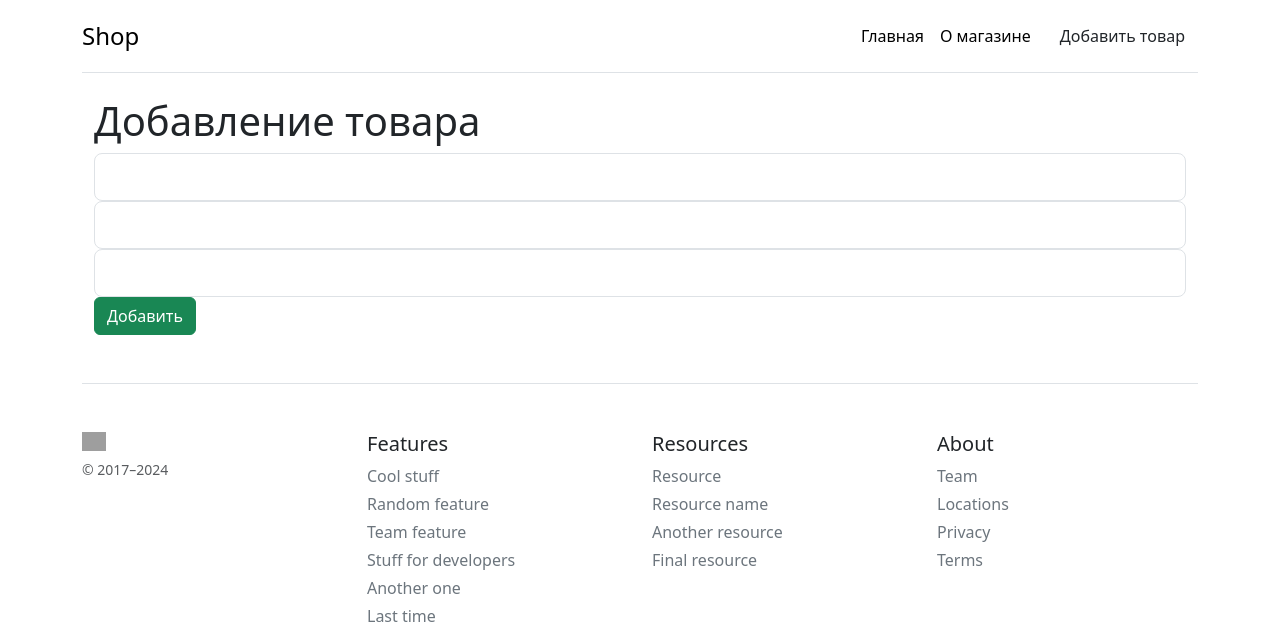
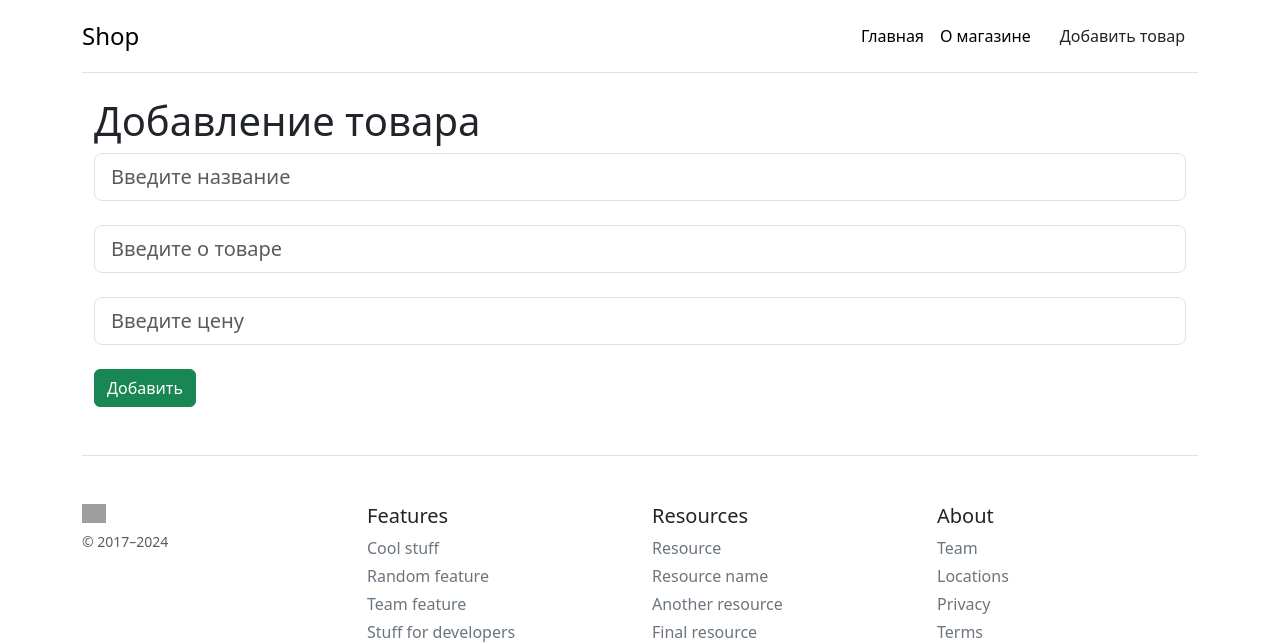
Before and after one commit to Linard26/ShopOnline, a Flask app: page /create in a window 1280 px wide. Shown: the top 642 px of the page. Run offline with Flask 3, Linux system fonts and the light colour scheme; some libraries are stand-ins or nearby versions; grey boxes are pictures that could not be loaded.

Commit message:
оптимизация html-шаблона

```diff
--- a/app.py
+++ b/app.py
@@ -1,4 +1,4 @@
-from flask import Flask, render_template
+from flask import Flask, render_template,request,redirect
 from flask_sqlalchemy import SQLAlchemy
 
 app = Flask(__name__)
@@ -13,19 +13,36 @@ class Item(db.Model):
     price = db.Column(db.Integer, nullable=False)
     isActive = db.Column(db.Boolean, default=True)
 
-
+    def __repr__(self):
+        return self.title
 
 @app.route('/')
 def index():
-    return render_template('index.html')
+    items = Item.query.order_by(Item.price).all()
+    return render_template('index.html', data=items)
 
 @app.route('/about')
 def about():
     return render_template('about.html')
 
-@app.route('/create')
+@app.route('/create', methods=['POST', 'GET'])
 def create():
-    return render_template('create.html')
+    if request.method== 'POST':
+        title = request.form['title']
+        about = request.form['about']
+        price = request.form['price']
+
+        item = Item(title = title, about=about, price=price)
+
+        try:
+            db.session.add(item)
+            db.session.commit()
+            return redirect('/')
+
+        except:
+            return 'Ошибка'
+    else:
+        return render_template('create.html')
 
 
 if __name__=='__main__':
--- a/templates/create.html
+++ b/templates/create.html
@@ -8,9 +8,9 @@
     <div class="container">
         <h1>Добавление товара</h1>
       <form method="post">
-        <input type="text" class="form-control form-control-lg" name="title" id="title">
-        <input type="text" class="form-control form-control-lg" name="about" id="about">
-        <input type="number" class="form-control form-control-lg" name="price" id="price">
+        <input type="text" class="form-control form-control-lg" name="title" id="title" placeholder="Введите название"><br>
+        <input type="text" class="form-control form-control-lg" name="about" id="about" placeholder="Введите о товаре"><br>
+        <input type="number" class="form-control form-control-lg" name="price" id="price" placeholder="Введите цену"><br>
         <button class="btn btn-success" type="submit">Добавить</button>
       </form>
     </div>
```
Also changed, not shown: templates/index.html (+11 -0 lines).
